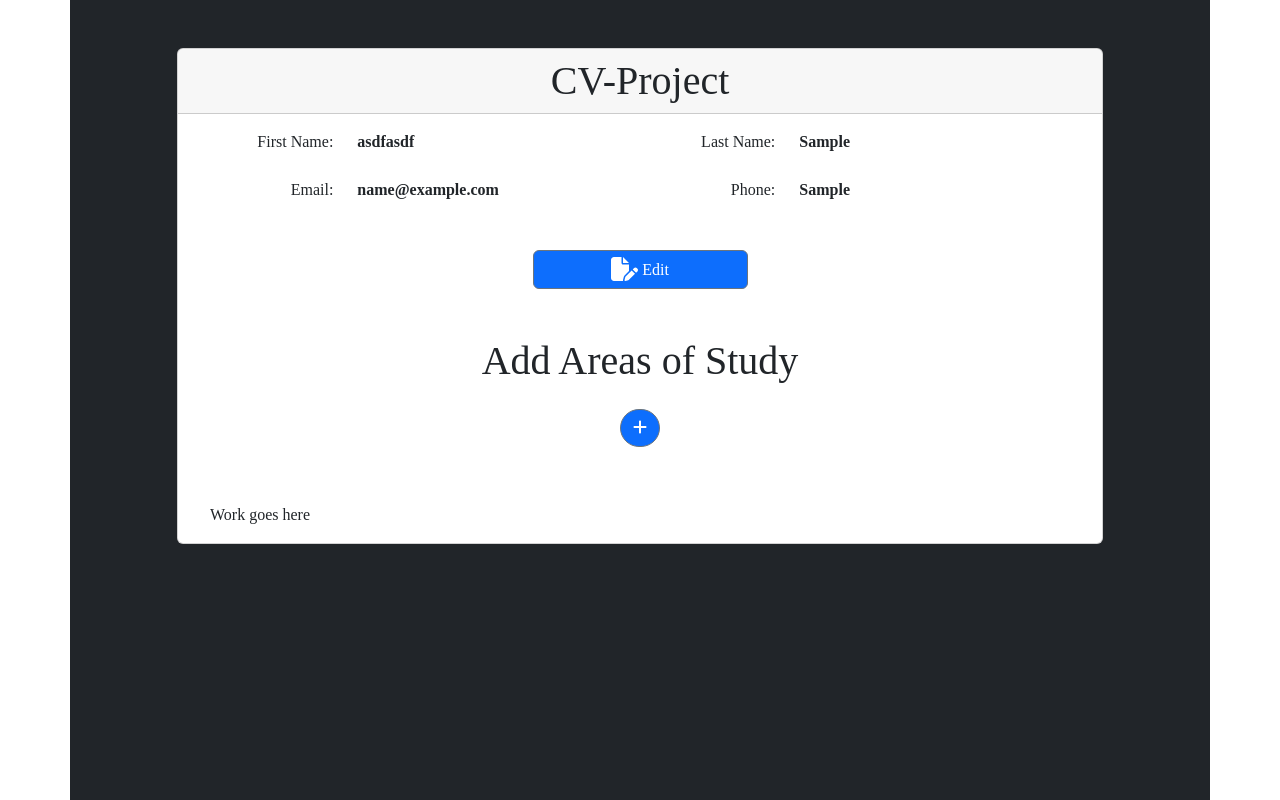
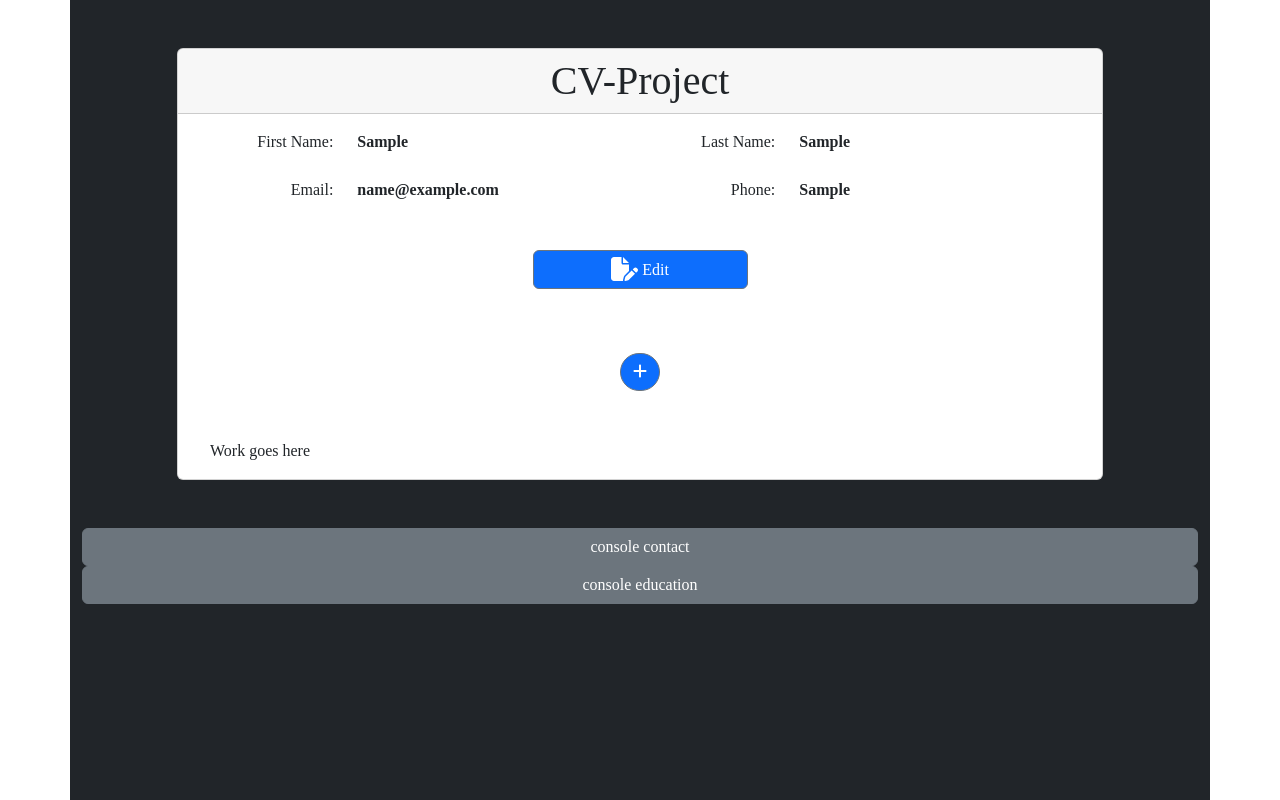
Before and after one commit to cwilliamson29/top-cv-project-hooks, a React (Create React App) app: page / in a window 1280 px wide. Both pictures are taken after typing "Sample", "Sample", "name@example.com", "Sample" into the empty fields and a click on the button "Save". Built offline with nearby package versions, Linux system fonts and the light colour scheme; a web font is replaced by a local one.

Commit message:
finishing education components in hooks

```diff
--- a/src/App.js
+++ b/src/App.js
@@ -1,9 +1,37 @@
-import { Container, Card, CardHeader, Row, CardBody, Col } from 'reactstrap';
+import React, { useState } from 'react';
+import { Container, Card, CardHeader, Row, CardBody, Col, Button } from 'reactstrap';
+import { FontAwesomeIcon } from '@fortawesome/react-fontawesome';
+import { faPlus } from '@fortawesome/free-solid-svg-icons';
 import uniqid from 'uniqid';
 import ContactInfo from './components/infoComponent';
 import Education from './components/educationComponent';
 
 function App() {
+    const initContact = Object.freeze({ id: uniqid(), fname: '', lname: '', email: '', phone: '' });
+    const [contact, setContact] = useState(initContact);
+    const [eduArray, setEduArray] = useState([]);
+
+    const saveInfo = (i1, i2, i3, i4) => {
+        setContact({ fname: i1, lname: i2, email: i3, phone: i4 });
+    };
+    const addEducation = () => {
+        setEduArray((eduArray) => [...eduArray, { id: uniqid(), school: '', study: '', dateFrom: '', dateTo: '' }]);
+    };
+
+    const saveEducation = (id, i1, i2, i3, i4) => {
+        let update = eduArray.map((element, i) => {
+            if (element.id === id) {
+                return { ...element, school: i1, study: i2, dateFrom: i3, dateTo: i4 };
+            }
+            return element;
+        });
+        setEduArray(update);
+    };
+
+    const handleEduDelete = (id) => {
+        setEduArray(eduArray.filter((item) => item.id !== id));
+    };
+
     return (
         <div>
             <Container className="bg-dark text-dark container-fluid min-vh-100 d-flex flex-column fc">
@@ -15,10 +43,21 @@ function App() {
                             <CardHeader className="text-center h1">CV-Project</CardHeader>
                             <CardBody className="mx-3">
                                 <div>
-                                    <ContactInfo />
+                                    <ContactInfo contact={contact} saveInfo={saveInfo} />
                                 </div>
                                 <div className="pb-5">
-                                    <Education />
+                                    {eduArray.map((item, i) => (
+                                        <Education key={item.id} education={item} saveEducation={saveEducation} handleDelete={handleEduDelete} />
+                                    ))}
+                                    <div className="text-center pt-3">
+                                        <Button
+                                            className="bg-primary rounded-pill"
+                                            onClick={() => {
+                                                addEducation();
+                                            }}>
+                                            <FontAwesomeIcon icon={faPlus} />
+                                        </Button>
+                                    </div>
                                 </div>
                                 <div>Work goes here</div>
                             </CardBody>
@@ -26,6 +65,8 @@ function App() {
                     </Col>
                     <Col md={1}></Col>
                 </Row>
+                <Button onClick={() => console.log(contact)}>console contact</Button>
+                <Button onClick={() => console.log(eduArray)}>console education</Button>
             </Container>
         </div>
     );
--- a/src/components/educationComponent.jsx
+++ b/src/components/educationComponent.jsx
@@ -1,45 +1,130 @@
 import React, { useState } from 'react';
-import { Row, Label, Input, Button, Col } from 'reactstrap';
+import { Row, Card, CardHeader, CardBody, Label, Input, Button, Col } from 'reactstrap';
+import uniqid from 'uniqid';
 import { FontAwesomeIcon } from '@fortawesome/react-fontawesome';
-import { faPlus } from '@fortawesome/free-solid-svg-icons';
-import uniqid from 'uniqid';
-import RenderEducation from './renderEducation';
+import { faFloppyDisk, faTrash, faFilePen } from '@fortawesome/free-solid-svg-icons';
 
-function Education() {
-	const [eduArray, setEduArray] = useState([]);
-	const [eduObj, setEduObj] = useState({
-		id: uniqid(),
-		school: 'asdf',
-		study: '',
-		dateFrom: '',
-		dateTo: '',
-	});
+function Education(props) {
+	const [editing, setEditing] = useState(true);
+	const [school, setSchool] = useState('');
+	const [study, setStudy] = useState('');
+	const [dateFrom, setDateFrom] = useState('');
+	const [dateTo, setDateTo] = useState('');
 
+	const save = (id, i1, i2, i3, i4) => {
+		props.saveEducation(id, i1, i2, i3, i4);
+		setEditing(false);
+	};
+
+	if (editing) {
+		return (
+			<Card className="bg-light text-dark mb-3 border border-info border-2">
+				<CardHeader className="bg-dark text-light mb-3">
+					<Row>
+						<Col md={1}>
+							<span
+								onClick={() => {
+									save(props.education.id, school, study, dateFrom, dateTo);
+								}}>
+								<FontAwesomeIcon icon={faFloppyDisk} size="xl" />
+							</span>
+						</Col>
+						<Col md={10} className="text-center">
+							Area of Study
+						</Col>
+						<Col md={1} className="text-end">
+							<span onClick={() => props.handleDelete(props.education.id)}>
+								<FontAwesomeIcon icon={faTrash} size="xl" />
+							</span>
+						</Col>
+					</Row>
+				</CardHeader>
+				<CardBody>
+					<Row className="pr-5 pl-2">
+						<div className="col-md-2 text-end pb-3">
+							<Label for="school">School:</Label>
+						</div>
+						<div className="col-md-4 pb-3">
+							<Input type="text" onChange={(e) => setSchool(e.target.value)} value={school} id="school" placeholder="School" />
+						</div>
+
+						<div className="col-md-2 text-end pb-3">
+							<Label for="study">Area of study:</Label>
+						</div>
+						<div className="col-md-4 pb-3">
+							<Input type="text" onChange={(e) => setStudy(e.target.value)} value={study} id="study" placeholder="Area of study" />
+						</div>
+
+						<div className="col-md-2 text-end pb-3">
+							<Label for="dateFrom">Date From:</Label>
+						</div>
+						<div className="col-md-4 pb-3">
+							<Input type="date" onChange={(e) => setDateFrom(e.target.value)} value={dateFrom} id="dateFrom" />
+						</div>
+
+						<div className="col-md-2 text-end pb-3">
+							<Label for="dateTo">Date To:</Label>
+						</div>
+						<div className="col-md-4 pb-3">
+							<Input type="date" onChange={(e) => setDateTo(e.target.value)} value={dateTo} id="dateTo" />
+						</div>
+					</Row>
+				</CardBody>
+			</Card>
+		);
+	}
 	return (
-		<Row>
-			<Col md={12} className="text-center">
-				<h1>Add Areas of Study</h1>
-			</Col>
+		<Card className="bg-light text-dark mb-3 border-dark">
+			<CardHeader className="bg-dark text-light mb-3">
+				<Row>
+					<Col md={1}>
+						<span
+							onClick={() => {
+								setEditing(true);
+							}}>
+							<FontAwesomeIcon icon={faFilePen} size="xl" />
+						</span>
+					</Col>
+					<Col md={10}>{props.id}</Col>
+					<Col md={1} className="text-end">
+						<span onClick={() => props.handleDelete(props.education.id)}>
+							<FontAwesomeIcon icon={faTrash} size="xl" />
+						</span>
+					</Col>
+				</Row>
+			</CardHeader>
+			<CardBody>
+				<Row>
+					<div className="col-md-2 text-end pb-3">
+						<Label for="school">School:</Label>
+					</div>
+					<div className="col-md-4 pb-3 text-end fw-bold">
+						<Label for="school">{school}</Label>
+					</div>
 
-			{eduArray.map((item, i) => (
-				<RenderEducation key={item.id} education={item} />
-			))}
+					<div className="col-md-2 text-end pb-3">
+						<Label for="study">Area of Study:</Label>
+					</div>
+					<div className="col-md-4 pb-3 text-end fw-bold">
+						<Label for="study">{study}</Label>
+					</div>
 
-			<div className="text-center pt-3">
-				<Button className="bg-primary rounded-pill" onClick={() => setEduArray((eduArray) => [...eduArray, eduObj])}>
-					<FontAwesomeIcon icon={faPlus} />
-				</Button>
-			</div>
-			<h1>
-				{eduArray.map((item, i) => (
-					<div>
-						<div>Test:</div>
-						<div>{item.name}</div>
-						<div>{item.title}</div>
+					<div className="col-md-2 text-end pb-3">
+						<Label for="dateFrom">Date From:</Label>
 					</div>
-				))}
-			</h1>
-		</Row>
+					<div className="col-md-4 pb-3 text-end fw-bold">
+						<Label for="dateFrom">{dateFrom}</Label>
+					</div>
+
+					<div className="col-md-2 text-end pb-3">
+						<Label for="dateTo">Date To:</Label>
+					</div>
+					<div className="col-md-4 pb-3 text-end fw-bold">
+						<Label for="dateTo">{dateTo}</Label>
+					</div>
+				</Row>
+			</CardBody>
+		</Card>
 	);
 }
 
--- a/src/components/infoComponent.jsx
+++ b/src/components/infoComponent.jsx
@@ -3,25 +3,17 @@ import { Row, Label, Input, Button } from 'reactstrap';
 import { FontAwesomeIcon } from '@fortawesome/react-fontawesome';
 import { faFloppyDisk, faFilePen } from '@fortawesome/free-solid-svg-icons';
 
-function useInput({ type /*...*/ }) {
-	const [value, setValue] = useState('');
-	const input = <input value={value} onChange={(e) => setValue(e.target.value)} type={type} />;
-	return [value, input];
-}
-
-function ContactInfo() {
+function ContactInfo(props) {
 	const [fname, setFname] = useState('');
 	const [lname, setLname] = useState('');
 	const [email, setEmail] = useState('');
 	const [phone, setPhone] = useState('');
+	const [editing, setEditing] = useState(true);
 
-	const [info, setInfo] = useState({
-		fname: 'asdfasdf',
-		lname: '',
-		email: '',
-		phone: '',
-	});
-	const [editing, setEditing] = useState(true);
+	const save = (i1, i2, i3, i4) => {
+		props.saveInfo(i1, i2, i3, i4);
+		setEditing(false);
+	};
 
 	if (editing) {
 		return (
@@ -31,32 +23,32 @@ function ContactInfo() {
 						<Label for="fName">First Name:</Label>
 					</div>
 					<div className="col-md-4 pb-3">
-						<Input type="text" onChange={(e) => setFname(e.target.value)} value={fname} id="fname" placeholder="First Name" />
+						<Input type="text" onChange={(e) => setFname(e.target.value)} value={fname} name="fname" placeholder="First Name" />
 					</div>
 
 					<div className="col-md-2 text-end pb-3">
 						<Label for="lname">Last Name:</Label>
 					</div>
 					<div className="col-md-4 pb-3">
-						<Input type="text" onChange={(e) => setLname(e.target.value)} value={lname} id="lname" placeholder="Last Name" />
+						<Input type="text" onChange={(e) => setLname(e.target.value)} value={lname} name="lname" placeholder="Last Name" />
 					</div>
 
 					<div className="col-md-2 text-end pb-3">
 						<Label for="email">Email:</Label>
 					</div>
 					<div className="col-md-4 pb-3">
-						<Input type="email" onChange={(e) => setEmail(e.target.value)} value={email} id="email" placeholder="You@you.com" />
+						<Input type="email" onChange={(e) => setEmail(e.target.value)} value={email} name="email" placeholder="You@you.com" />
 					</div>
 
 					<div className="col-md-2 text-end pb-3">
 						<Label for="phone">Phone:</Label>
 					</div>
 					<div className="col-md-4 pb-3">
-						<Input type="phone" onChange={(e) => setPhone(e.target.value)} value={phone} id="phone" placeholder="phone" />
+						<Input type="phone" onChange={(e) => setPhone(e.target.value)} value={phone} name="phone" placeholder="phone" />
 					</div>
 				</Row>
 				<div className="text-center pt-3">
-					<Button className="bg-primary w-25" onClick={() => setEditing(false)}>
+					<Button className="bg-primary w-25" onClick={() => save(fname, lname, email, phone)}>
 						<FontAwesomeIcon icon={faFloppyDisk} size="xl" /> Save
 					</Button>
 				</div>
@@ -70,7 +62,7 @@ function ContactInfo() {
 						<Label for="firstName">First Name:</Label>
 					</div>
 					<div className="col-md-4 pb-3 fw-bold">
-						<Label for="firstName">{info.fname}</Label>
+						<Label for="firstName">{fname}</Label>
 					</div>
 
 					<div className="col-md-2 text-end pb-3">
```
Also changed, not shown: src/components/renderEducation.jsx (deleted, +0 -76 lines).
